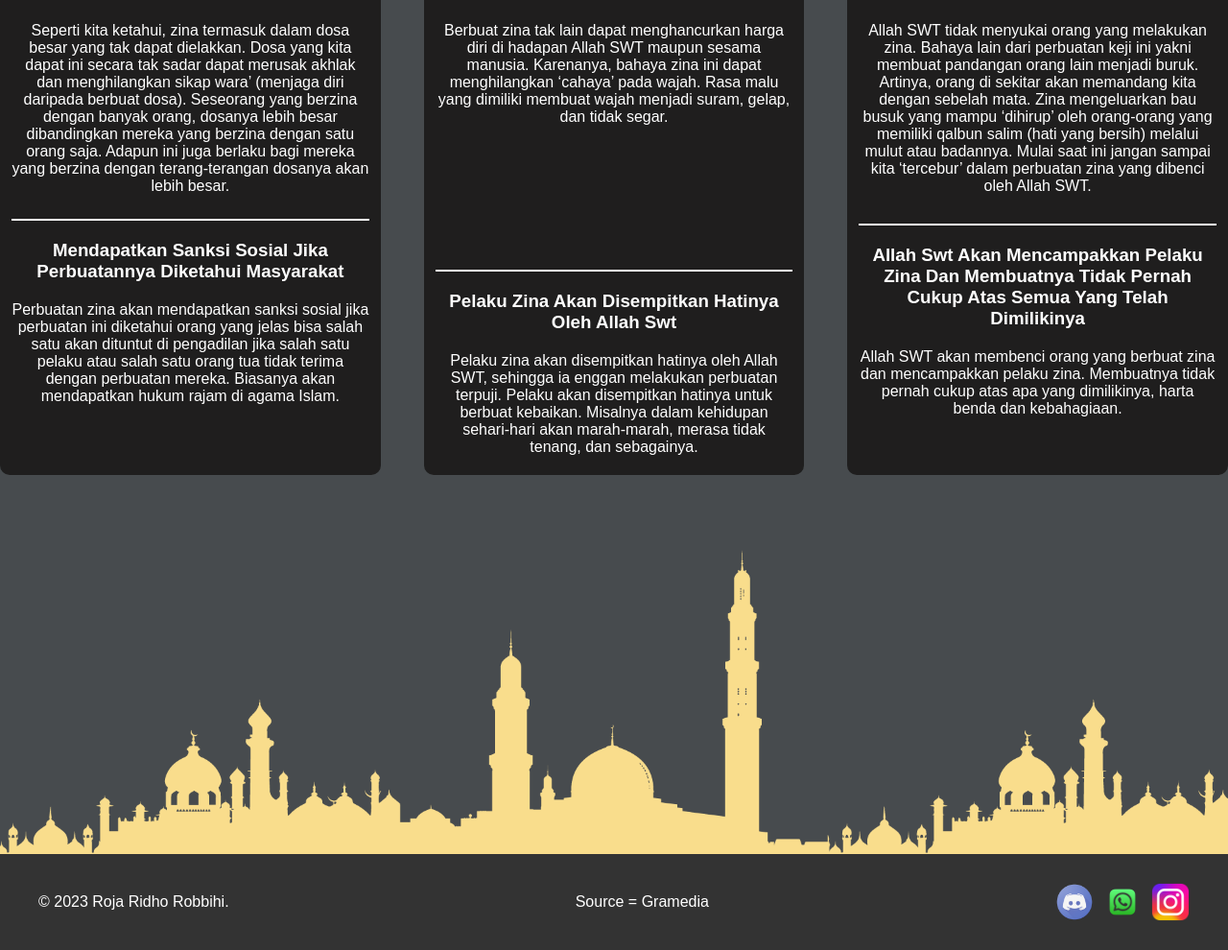
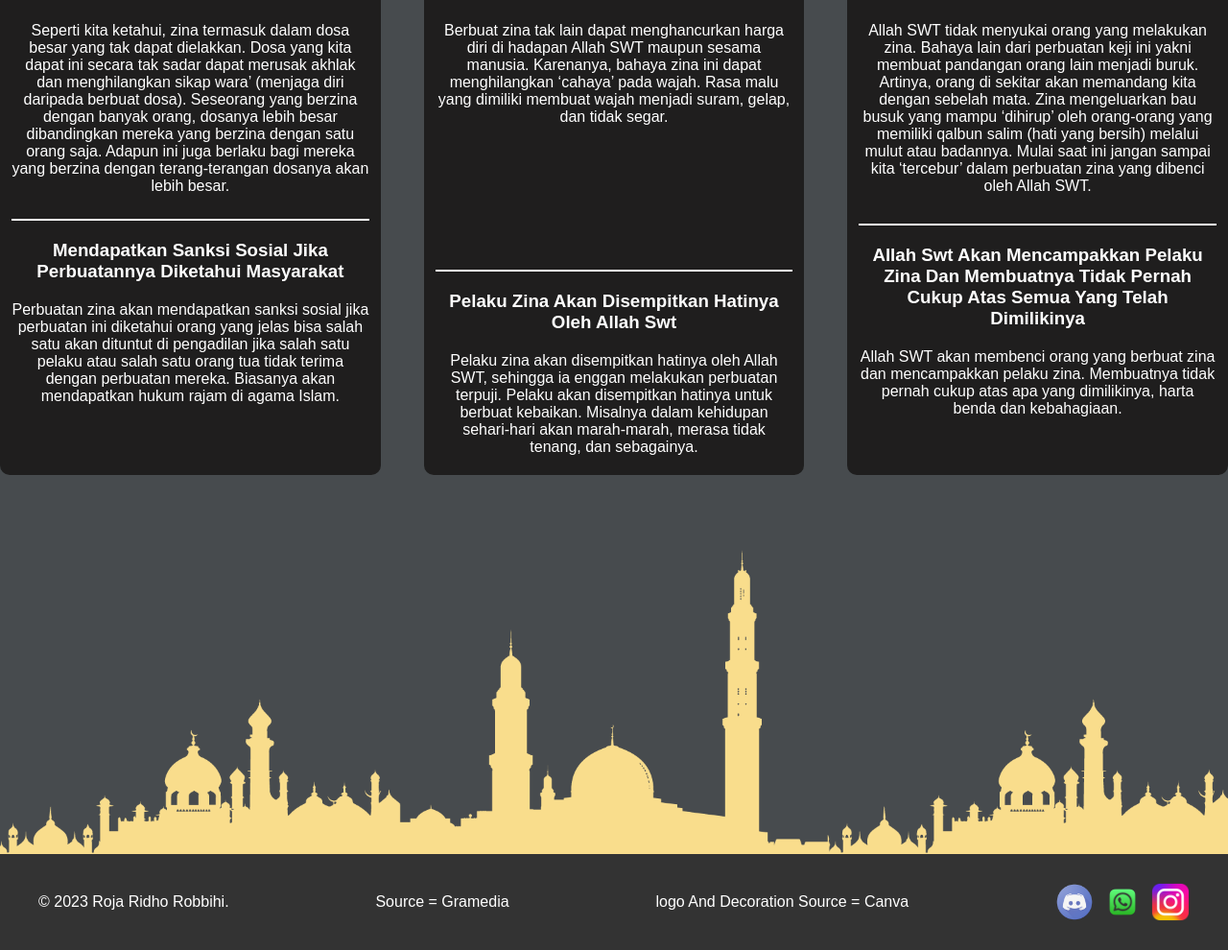
Before and after one commit to Rdohero/Agama, a plain HTML site: page index.html in a window 1280 px wide. Shown: the part 5114-6104 px from the top of the page at 96% size. Drawn offline with Linux system fonts and the light colour scheme.

Commit message:
tambah source canva

```diff
--- a/index.html
+++ b/index.html
@@ -185,6 +185,7 @@
     <div class="container-fot">
       <p>&copy; 2023 Roja Ridho Robbihi.</p>
       <p>Source = <a href="https://www.google.com/amp/s/www.gramedia.com/literasi/zina-adalah/amp/" target="_blank" class="none">Gramedia</a></p>
+      <p>logo And Decoration Source = <a href="https://www.canva.com/" class="none">Canva</a></p>
       <ul class="social-icons">
         <li><a href="https://discord.com/users/539068798049976330" target="_blank"><img src="gambar/discord.png" alt="discord"></a></li>
         <li><a href="https://wa.me/62895330237241" target="_blank"><img src="gambar/logowa-removebg-preview.png" alt="whatsapp"></a></li>
```
